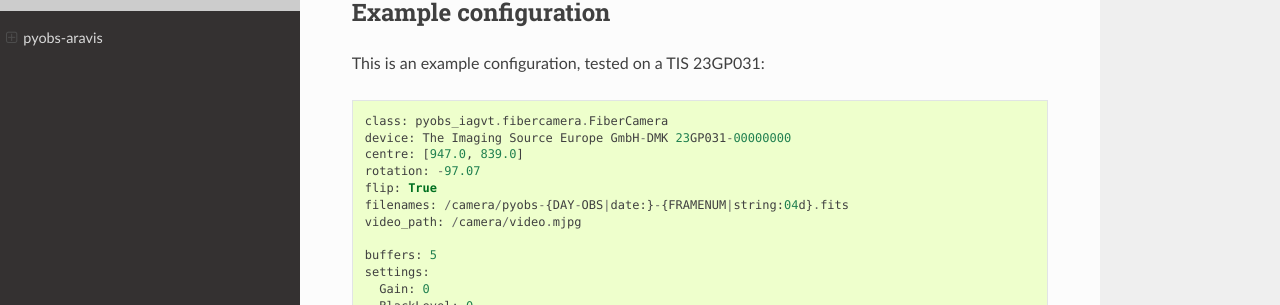
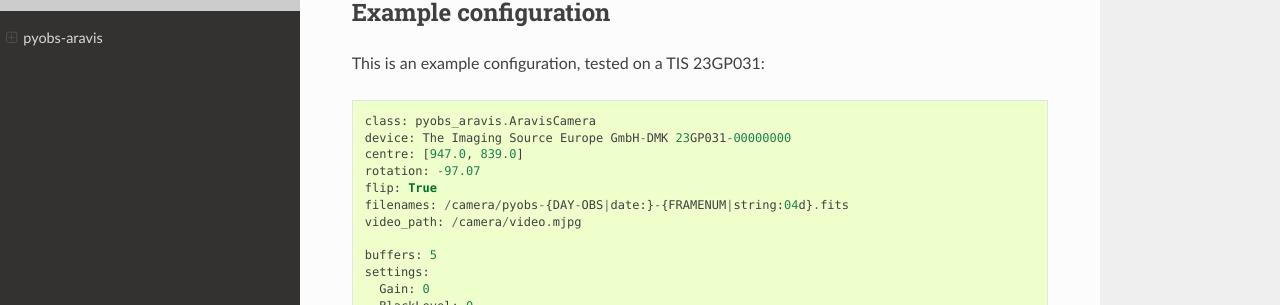
Before and after one commit to pyobs/pyobs-aravis, a Sphinx documentation site: the page built from docs/source/index.rst, in a window 1280 px wide and 1300 px high. Shown: the part 212-517 px from the top of the window. Built offline with Sphinx 7.4.7 and the Read the Docs theme 3.1.0, drawn with Linux system fonts in a browser that asks for light colours.

Commit message:
Fix docs example config and add missing requirements.txt
The example configuration pointed at pyobs_iagvt.fibercamera.FiberCamera
instead of pyobs_aravis.AravisCamera -- a copy-paste leftover. Also
adds docs/requirements.txt, which every other pyobs-* repo has but
was missing here.

Co-Authored-By: Claude Sonnet 5 <noreply@anthropic.com>

```diff
--- /dev/null
+++ b/docs/requirements.txt
@@ -0,0 +1 @@
+sphinx-rtd-theme
--- a/docs/source/index.rst
+++ b/docs/source/index.rst
@@ -10,7 +10,7 @@ Example configuration
 
 This is an example configuration, tested on a TIS 23GP031::
 
-    class: pyobs_iagvt.fibercamera.FiberCamera
+    class: pyobs_aravis.AravisCamera
     device: The Imaging Source Europe GmbH-DMK 23GP031-00000000
     centre: [947.0, 839.0]
     rotation: -97.07
```
Also changed, not shown: .readthedocs.yml.
